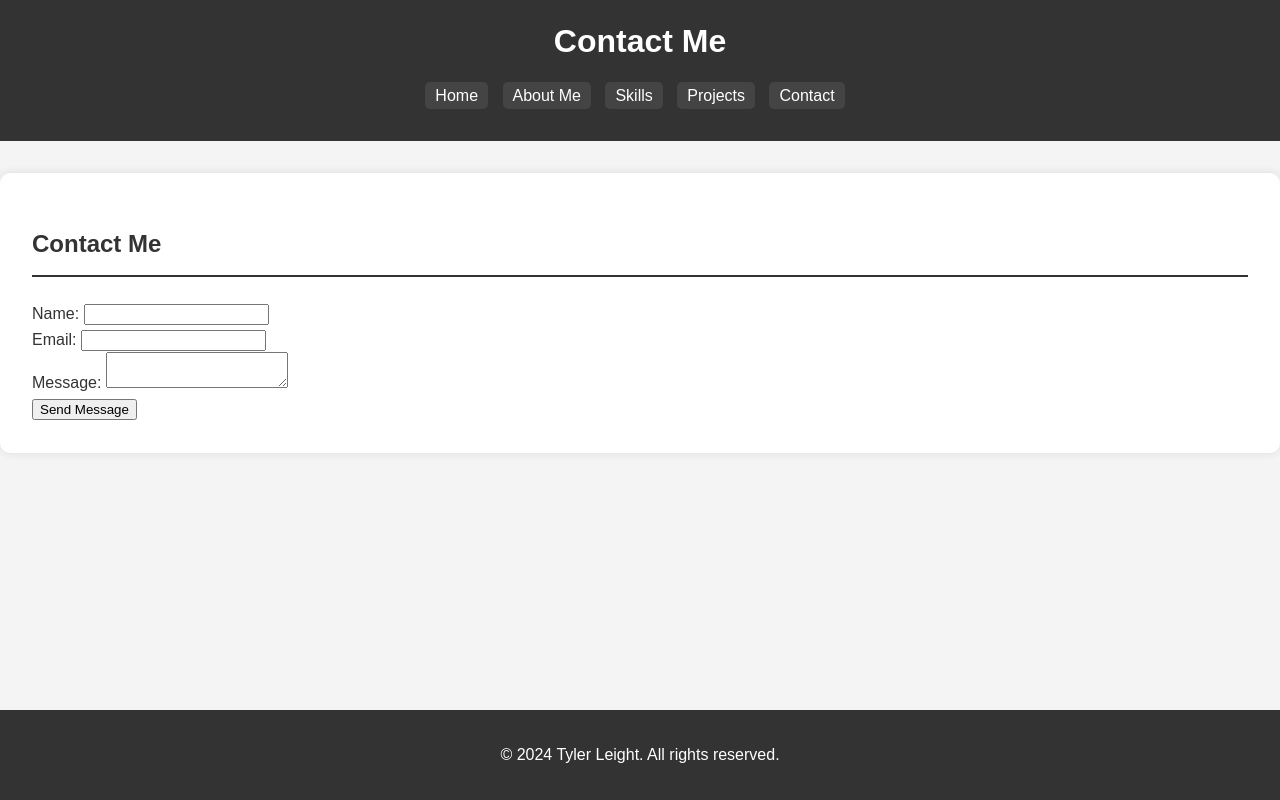
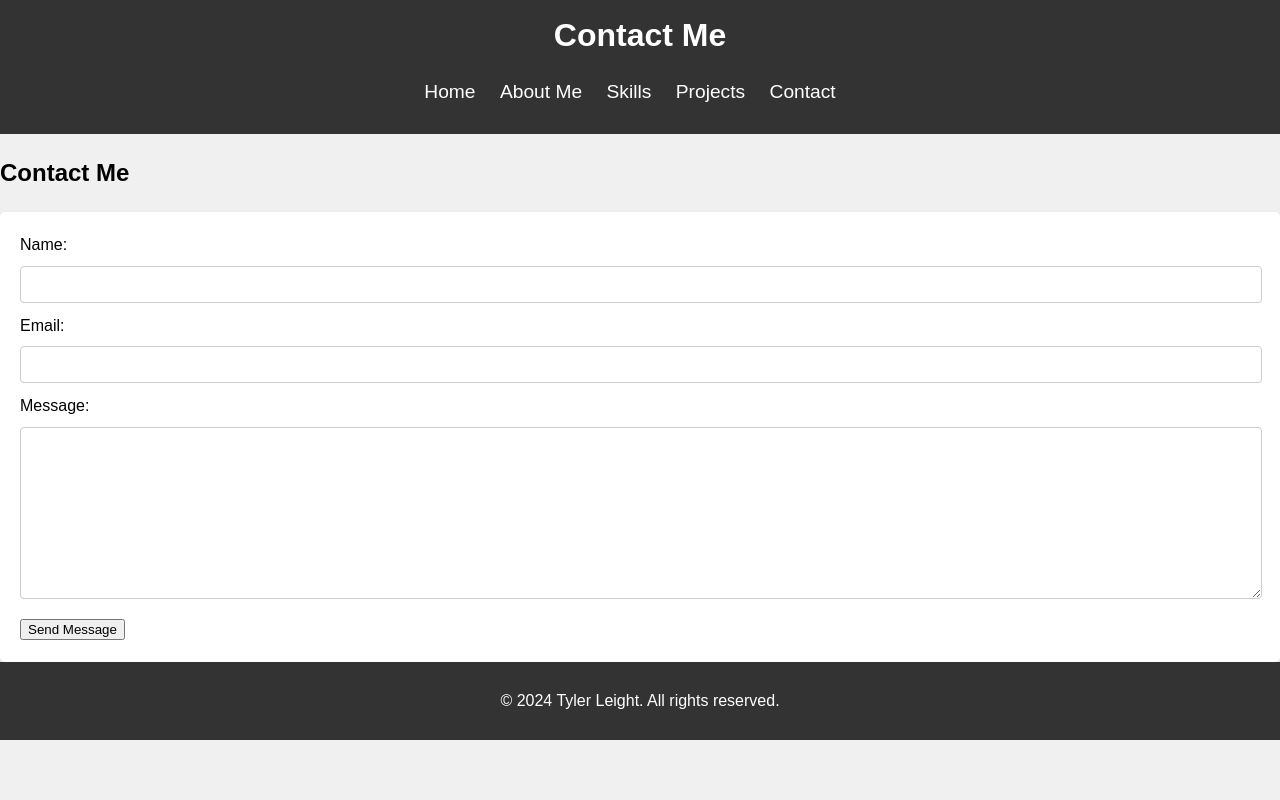
Before and after one commit to TLeight/solo_web_proj, a PHP site: page /templates/contact.html in a window 1280 px wide. Run offline with PHP 8.4, Linux system fonts and the light colour scheme.

Commit message:
fix to CSS

```diff
--- a/css/style.css
+++ b/css/style.css
@@ -1,126 +1,112 @@
-/* General Styles */
 body {
     font-family: Arial, sans-serif;
+    line-height: 1.6;
     margin: 0;
     padding: 0;
-    line-height: 1.6;
-    color: #333;
-    background-color: #f4f4f4;
+    background-color: #f0f0f0;
+}
+
+.container {
+    max-width: 800px;
+    margin: auto;
+    padding: 20px;
 }
 
 header {
-    background: #333;
+    background-color: #333;
     color: #fff;
-    padding: 1em 0;
+    padding: 10px 0;
     text-align: center;
 }
 
 header h1 {
     margin: 0;
+    font-size: 2em;
 }
 
 nav ul {
-    list-style: none;
+    list-style-type: none;
     padding: 0;
+    text-align: center;
 }
 
 nav ul li {
     display: inline;
-    margin-right: 10px;
+    margin-right: 20px;
 }
 
 nav ul li a {
     color: #fff;
     text-decoration: none;
-    padding: 5px 10px;
-    background: #444;
-    border-radius: 5px;
+    font-size: 1.2em;
 }
 
 nav ul li a:hover {
-    background: #555;
+    color: #f0f0f0;
 }
 
-/* Section Styles */
-section {
-    padding: 2em;
-    margin: 2em 0;
-    background: #fff;
-    border-radius: 10px;
-    box-shadow: 0 0 10px rgba(0,0,0,0.1);
+/* Contact Form */
+
+form {
+    background-color: #fff;
+    padding: 20px;
+    border-radius: 5px;
+    box-shadow: 0 2px 5px rgba(0,0,0,0.1);
 }
 
-h2 {
-    border-bottom: 2px solid #333;
-    padding-bottom: 0.5em;
-    margin-bottom: 1em;
+form label {
+    display: block;
+    margin-bottom: 8px;
 }
 
-ul {
-    list-style: none;
-    padding: 0;
+form input[type="text"],
+form input[type="email"],
+form textarea {
+    width: calc(100% - 20px);
+    padding: 10px;
+    margin-bottom: 10px;
+    border: 1px solid #ccc;
+    border-radius: 4px;
 }
 
-ul li {
-    padding: 0.5em 0;
+form textarea {
+    height: 150px;
 }
 
-/* Skills Page Specific Styles */
-.skill-category {
-    margin-bottom: 2em;
+form input[type="submit"] {
+    background-color: #333;
+    color: #fff;
+    border: none;
+    padding: 10px 20px;
+    cursor: pointer;
+    font-size: 1em;
+    border-radius: 4px;
 }
 
-.skill {
-    display: flex;
-    align-items: center;
-    margin-bottom: 1em;
+form input[type="submit"]:hover {
+    background-color: #555;
 }
 
-.progress-bar {
-    background-color: #ddd;
-    border-radius: 5px;
-    overflow: hidden;
-    width: 100%;
-    height: 20px;
-    margin-left: 1em;
+/* Footer */
+
+footer {
+    background-color: #333;
+    color: #fff;
+    text-align: center;
+    padding: 10px 0;
 }
 
-.progress-bar div {
-    height: 100%;
-    background-color: #4caf50;
-}
+/* Responsive Design */
 
-/* Footer Styles */
-footer {
-    background: #333;
-    color: #fff;
-    text-align: center;
-    padding: 1em 0;
-    position: absolute;
-    bottom: 0;
-    width: 100%;
-}
-
-/* Responsive Styles */
 @media (max-width: 768px) {
     nav ul li {
         display: block;
-        margin: 0;
+        margin: 10px 0;
     }
 
-    nav ul li a {
-        display: block;
-        margin: 5px 0;
-    }
-
-    .skill {
-        flex-direction: column;
-        align-items: flex-start;
-    }
-
-    .progress-bar {
+    form input[type="text"],
+    form input[type="email"],
+    form textarea {
         width: 100%;
-        margin-left: 0;
-        margin-top: 5px;
     }
 }
```
